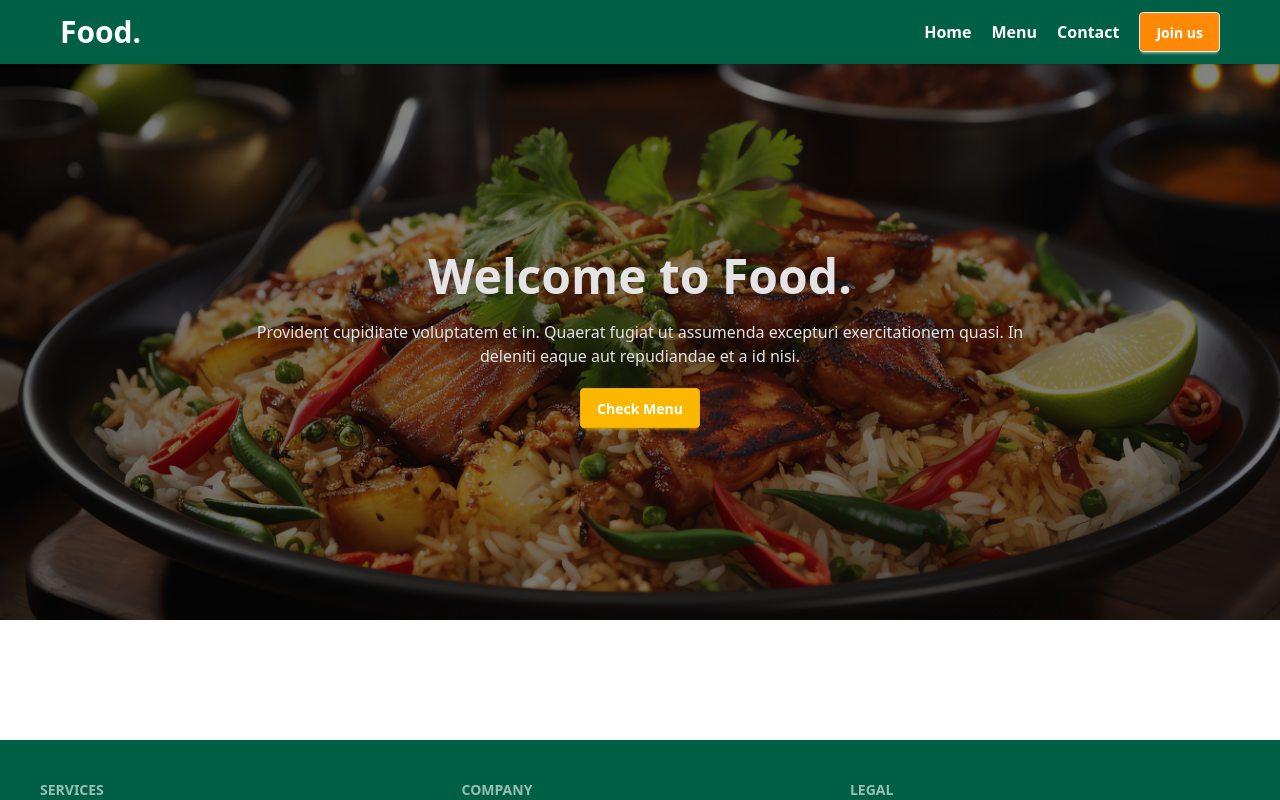
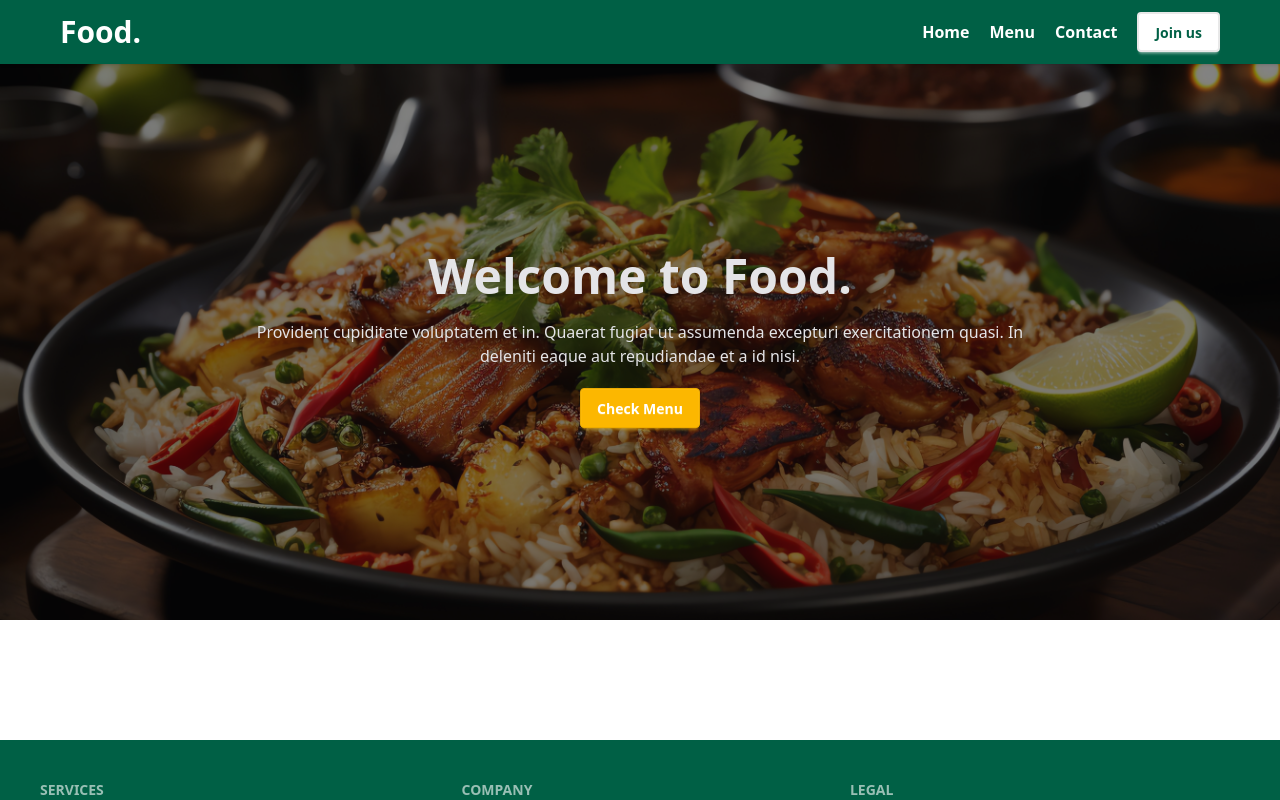
Before and after one commit to Myself-Ashish-Sarker/Food., a React (Vite) app in the folder client/: page / in a window 1280 px wide. Shown: the top 800 px of the page. Built offline with nearby package versions, Linux system fonts and the light colour scheme; no server answers.

Commit message:
login button changed in navbar

```diff
--- a/client/src/shared/Navbar.jsx
+++ b/client/src/shared/Navbar.jsx
@@ -111,7 +111,7 @@ const Navbar = () => {
                                 </div>
                             ) : (
                                 <Link to="/login">
-                                    <button className="btn bg-orange-400 text-white">
+                                    <button className="btn border-2 bg-white  text-emerald-800 font-bold hover:bg-emerald-800 hover:border-2 hover:text-white">
                                         Join us
                                     </button>
                                 </Link>
```
